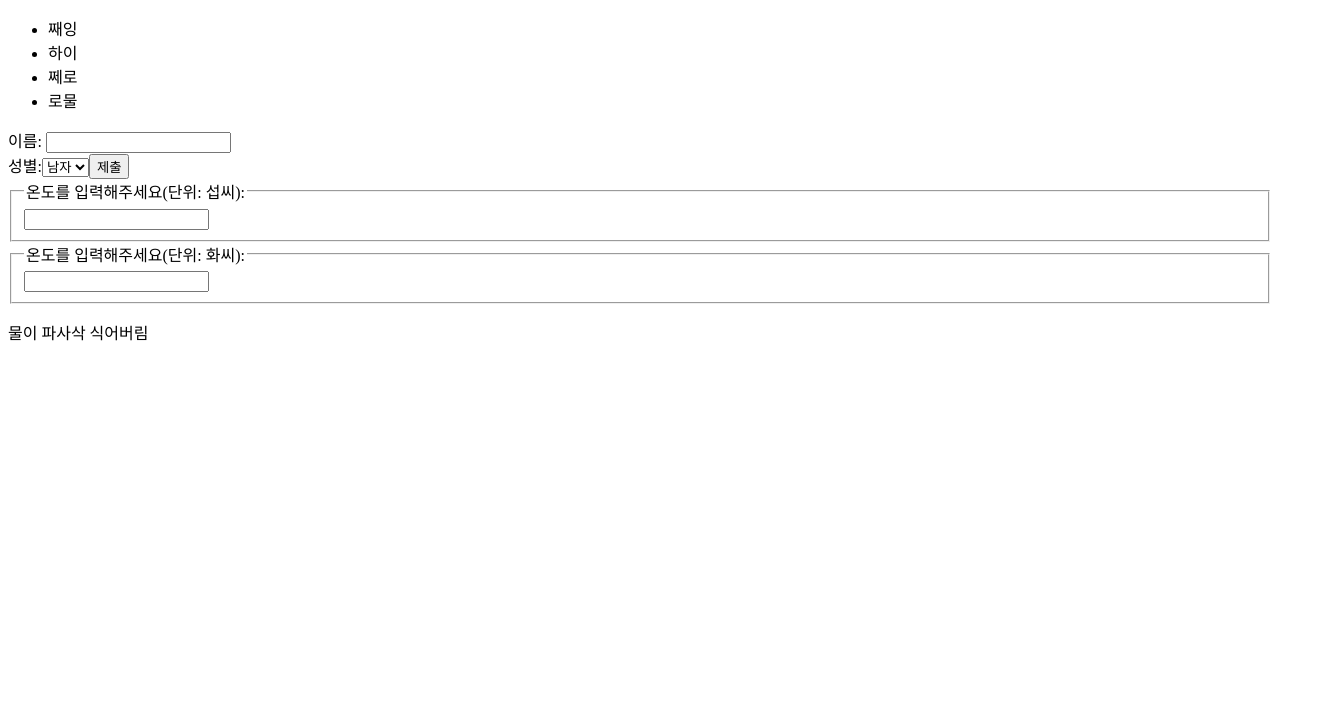
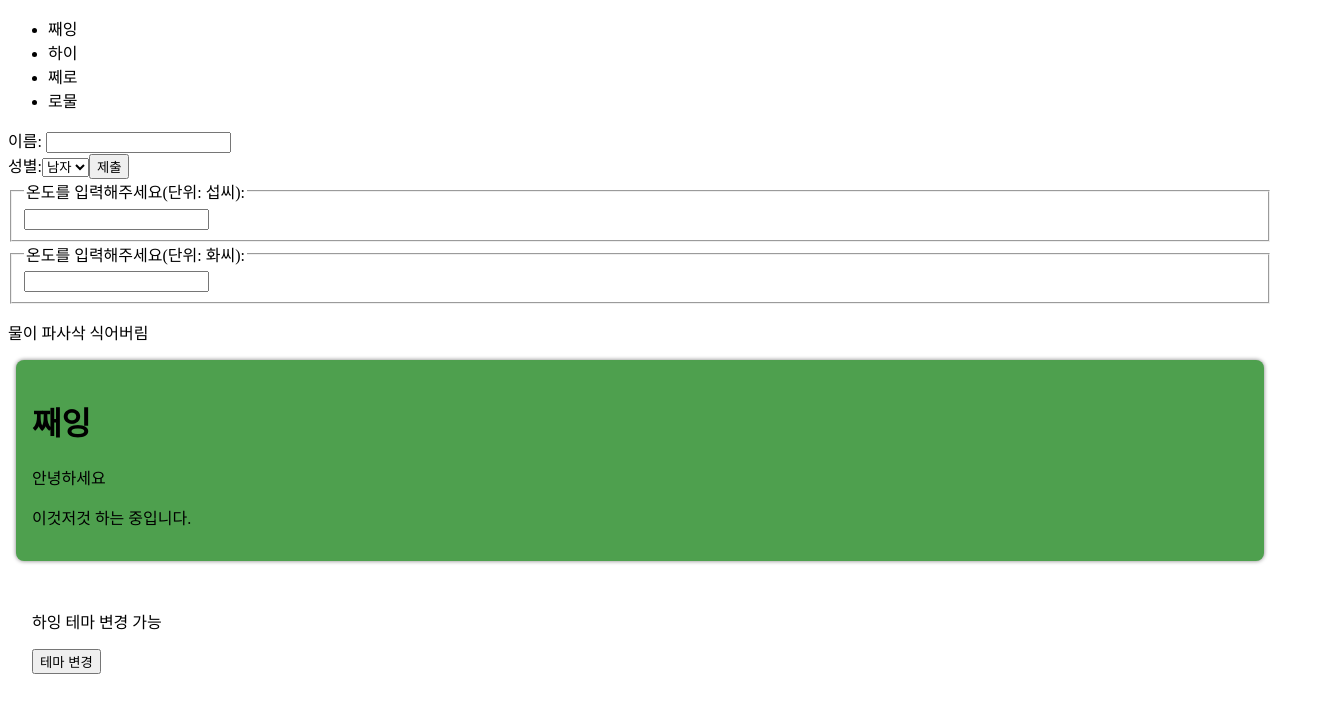
Before and after one commit to oxxun21/react_study, a React (Create React App) app: page / in a window 1280 px wide. Shown: the top 712 px of the page, 1336 px wide, since content can reach past the window. Built offline with nearby package versions, Linux system fonts and the light colour scheme.

Commit message:
Composition, Context

```diff
--- a/src/App.js
+++ b/src/App.js
@@ -9,6 +9,8 @@ import LandingPage from './exampleCode/LandingPage';
 import AttendanceBook from "./exampleCode/AttendanceBook";
 import SignUp from "./exampleCode/SignUp";
 import Calculator from "./exampleCode/calculator";
+import ProfileCard from "./exampleCode/ProfileCard";
+import DarkOrLight from "./exampleCode/DarkOrLight";
 
 function App() {
   return (
@@ -16,6 +18,8 @@ function App() {
       <AttendanceBook />
       <SignUp />
       <Calculator />
+      <ProfileCard />
+      <DarkOrLight />
     </React.StrictMode>
   );
 }
--- /dev/null
+++ b/src/exampleCode/Card.jsx
@@ -0,0 +1,20 @@
+function Card(props) {
+    const { title, backgroundColor, children } = props;
+
+    return (
+        <div
+            style={{
+                margin: 8,
+                padding: 16,
+                borderRadius: 8,
+                boxShadow: "0px 0px 4px grey",
+                backgroundColor: backgroundColor || "white",
+            }}
+        >
+            {title && <h1>{title}</h1>}
+            {children}
+        </div>
+    );
+}
+
+export default Card;
--- /dev/null
+++ b/src/exampleCode/DarkOrLight.jsx
@@ -0,0 +1,23 @@
+import { useState, useCallback } from "react";
+import ThemeContext from "./ThemeContext";
+import MainContent from "./MainContent";
+
+function DarkOrLight(props) {
+    const [theme, setTheme] = useState("light");
+
+    const toggleTheme = useCallback(() => {
+        if (theme == "light") {
+            setTheme("drak");
+        } else if (theme == "dark") {
+            setTheme("light");
+        }
+    }, [theme]);
+
+    return (
+        <ThemeContext.Provider value={{ theme, toggleTheme }}>
+            <MainContent />
+        </ThemeContext.Provider>
+    );
+}
+
+export default DarkOrLight;
--- /dev/null
+++ b/src/exampleCode/MainContent.jsx
@@ -0,0 +1,23 @@
+import { useContext } from "react";
+import ThemeContext from "./ThemeContext";
+
+function MainContent(props) {
+    const { theme, toggleTheme } = useContext(ThemeContext);
+
+    return (
+        <div
+            style={{
+                width: "100vw",
+                height: "100vh",
+                padding: "1.5rem",
+                backgroundColor: theme == "light" ? "white" : "black",
+                color: theme == "light" ? "black" : "white",
+            }}
+        >
+            <p>하잉 테마 변경 가능</p>
+            <button onClick={toggleTheme}>테마 변경</button>
+        </div>
+    );
+}
+
+export default MainContent;
--- /dev/null
+++ b/src/exampleCode/ProfileCard.jsx
@@ -0,0 +1,12 @@
+import Card from "./Card";
+
+function ProfileCard(props) {
+    return (
+        <Card title="째잉" backgroundColor="#4ea04e">
+            <p>안녕하세요</p>
+            <p>이것저것 하는 중입니다.</p>
+        </Card>
+    );
+}
+
+export default ProfileCard;
--- /dev/null
+++ b/src/exampleCode/ThemeContext.jsx
@@ -0,0 +1,6 @@
+import React from "react";
+
+const ThemeContext = React.createContext();
+ThemeContext.displayName = "ThemeContext";
+
+export default ThemeContext;
```
